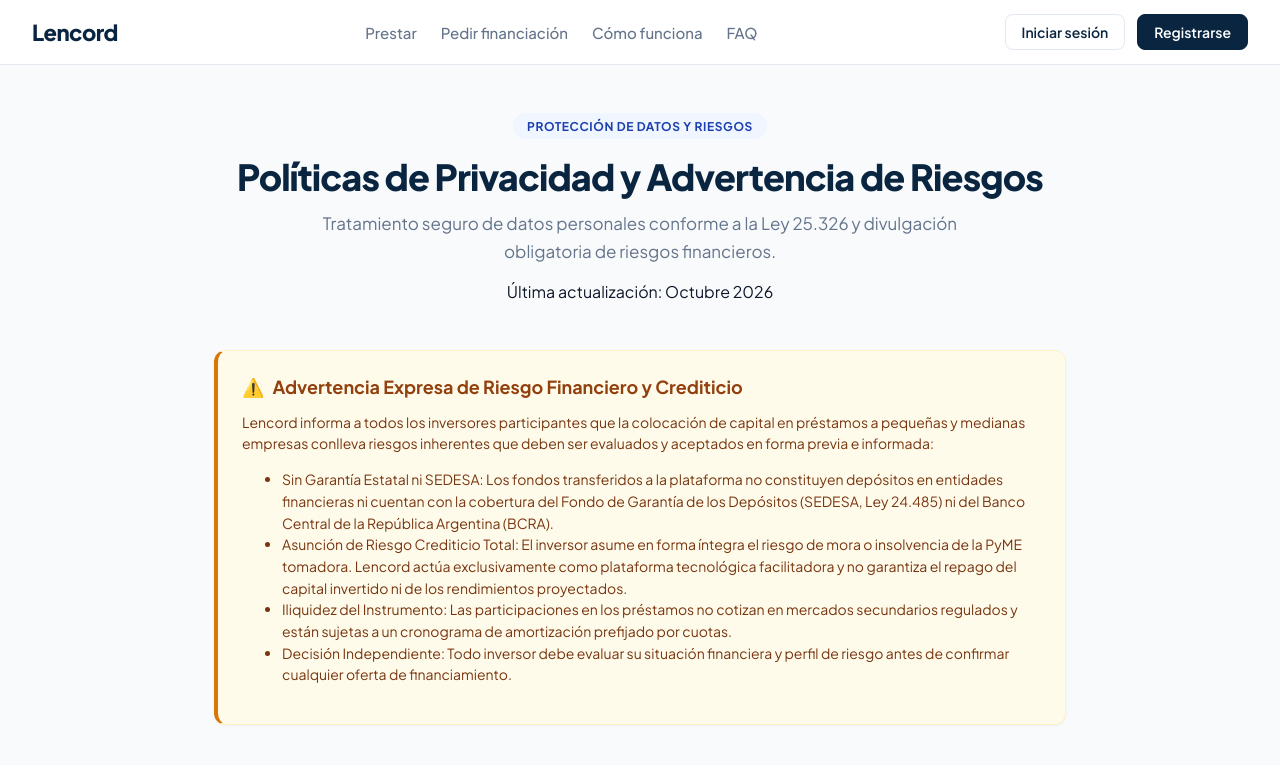
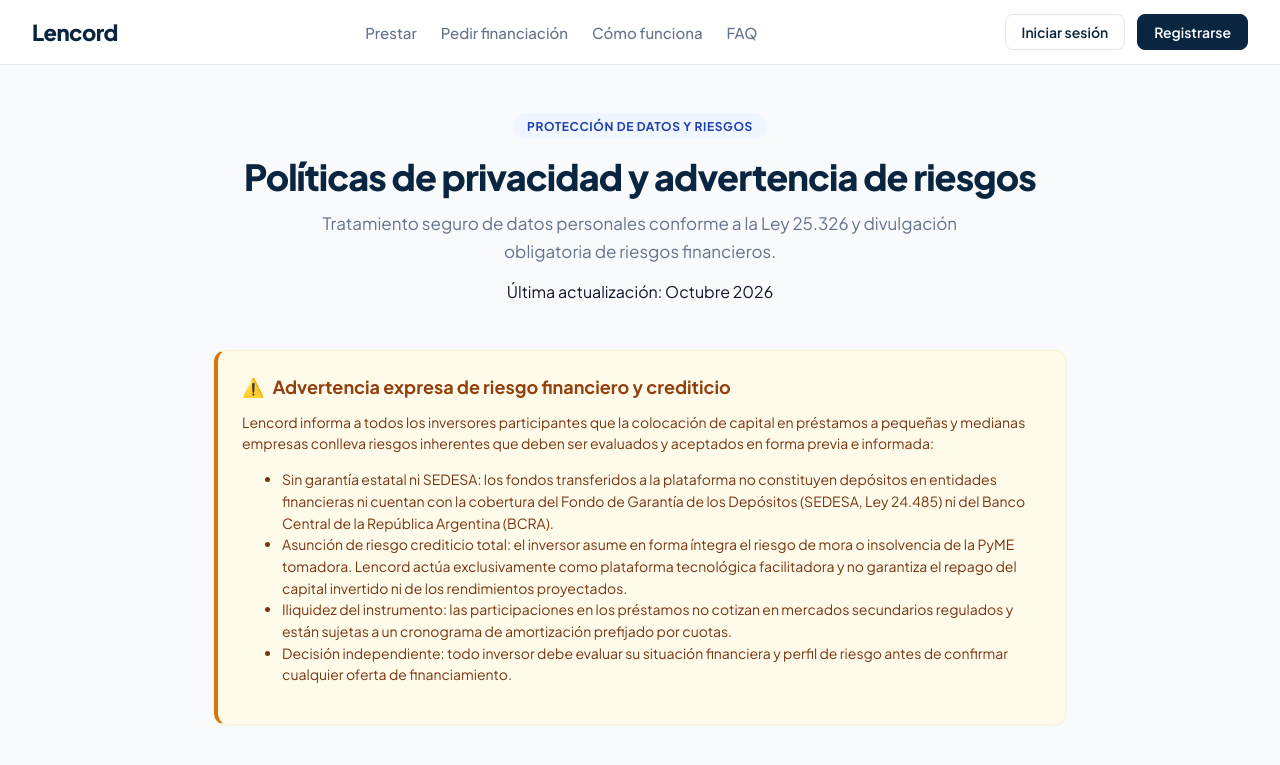
Before and after one commit to rfhfmnn/lencord, a Next.js app: page /privacidad in a window 1280 px wide. Shown: the top 765 px of the page. Built offline with nearby package versions, Linux system fonts and the light colour scheme; no server answers.

Commit message:
feat: add privacy, terms, FAQ, and loan application pages

```diff
--- a/app/faq/page.tsx
+++ b/app/faq/page.tsx
@@ -5,7 +5,7 @@ import { Footer } from '@/components/layout/Footer';
 import { FaqView } from '@/components/faq';
 
 export const metadata: Metadata = {
-  title: 'Preguntas Frecuentes | Lencord',
+  title: 'Preguntas frecuentes',
   description:
     'Resolvé tus dudas sobre financiamiento PyME e inversión colectiva en Lencord.',
 };
--- a/app/privacidad/page.tsx
+++ b/app/privacidad/page.tsx
@@ -5,7 +5,7 @@ import { Footer } from '@/components/layout/Footer';
 import { LegalDocumentView, type LegalDocumentSection } from '@/components/legal';
 
 export const metadata: Metadata = {
-  title: 'Políticas de Privacidad y Advertencia de Riesgos | Lencord',
+  title: 'Políticas de privacidad y advertencia de riesgos',
   description:
     'Políticas de privacidad, tratamiento de datos personales conforme a la Ley 25.326 y advertencia expresa de riesgos de Lencord.',
 };
@@ -60,7 +60,7 @@ const PRIVACY_SECTIONS: LegalDocumentSection[] = [
   },
   {
     id: 'derechos-arco',
-    title: '4. Ejercicio de Derechos ARCO (Acceso, Rectificación, Cancelación y Oposición)',
+    title: '4. Ejercicio de derechos ARCO (Acceso, Rectificación, Cancelación y Oposición)',
     content: (
       <>
         <p>
@@ -89,14 +89,14 @@ const PRIVACY_SECTIONS: LegalDocumentSection[] = [
 ];
 
 const RISK_WARNING = {
-  title: 'Advertencia Expresa de Riesgo Financiero y Crediticio',
+  title: 'Advertencia expresa de riesgo financiero y crediticio',
   description:
     'Lencord informa a todos los inversores participantes que la colocación de capital en préstamos a pequeñas y medianas empresas conlleva riesgos inherentes que deben ser evaluados y aceptados en forma previa e informada:',
   points: [
-    'Sin Garantía Estatal ni SEDESA: Los fondos transferidos a la plataforma no constituyen depósitos en entidades financieras ni cuentan con la cobertura del Fondo de Garantía de los Depósitos (SEDESA, Ley 24.485) ni del Banco Central de la República Argentina (BCRA).',
-    'Asunción de Riesgo Crediticio Total: El inversor asume en forma íntegra el riesgo de mora o insolvencia de la PyME tomadora. Lencord actúa exclusivamente como plataforma tecnológica facilitadora y no garantiza el repago del capital invertido ni de los rendimientos proyectados.',
-    'Iliquidez del Instrumento: Las participaciones en los préstamos no cotizan en mercados secundarios regulados y están sujetas a un cronograma de amortización prefijado por cuotas.',
-    'Decisión Independiente: Todo inversor debe evaluar su situación financiera y perfil de riesgo antes de confirmar cualquier oferta de financiamiento.',
+    'Sin garantía estatal ni SEDESA: los fondos transferidos a la plataforma no constituyen depósitos en entidades financieras ni cuentan con la cobertura del Fondo de Garantía de los Depósitos (SEDESA, Ley 24.485) ni del Banco Central de la República Argentina (BCRA).',
+    'Asunción de riesgo crediticio total: el inversor asume en forma íntegra el riesgo de mora o insolvencia de la PyME tomadora. Lencord actúa exclusivamente como plataforma tecnológica facilitadora y no garantiza el repago del capital invertido ni de los rendimientos proyectados.',
+    'Iliquidez del instrumento: las participaciones en los préstamos no cotizan en mercados secundarios regulados y están sujetas a un cronograma de amortización prefijado por cuotas.',
+    'Decisión independiente: todo inversor debe evaluar su situación financiera y perfil de riesgo antes de confirmar cualquier oferta de financiamiento.',
   ],
 };
 
@@ -106,8 +106,8 @@ export default function PrivacidadPage() {
       <Header />
       <main id="main-content">
         <LegalDocumentView
-          badge="Protección de Datos y Riesgos"
-          title="Políticas de Privacidad y Advertencia de Riesgos"
+          badge="Protección de datos y riesgos"
+          title="Políticas de privacidad y advertencia de riesgos"
           subtitle="Tratamiento seguro de datos personales conforme a la Ley 25.326 y divulgación obligatoria de riesgos financieros."
           lastUpdated="Octubre 2026"
           sections={PRIVACY_SECTIONS}
--- a/app/solicitar/confirmacion/page.tsx
+++ b/app/solicitar/confirmacion/page.tsx
@@ -9,7 +9,7 @@ import styles from '@/components/solicitar/solicitar.module.css';
 
 export const metadata: Metadata = {
   title: 'Solicitud confirmada',
-  description: 'Confirmación de solicitud de crédito recibida y en proceso de revisión.',
+  description: 'Confirmación de solicitud de préstamo recibida y en proceso de revisión.',
 };
 
 export default async function ConfirmacionPage({
--- a/app/solicitar/page.tsx
+++ b/app/solicitar/page.tsx
@@ -7,7 +7,7 @@ import { LoanWizard } from '@/components/solicitar';
 export const metadata: Metadata = {
   title: 'Solicitar financiamiento',
   description:
-    'Formulario de solicitud de crédito online en Lencord. Financiamiento colectivo con condiciones a tu medida.',
+    'Solicitud de préstamo online en Lencord.',
 };
 
 export default function SolicitarPage() {
--- a/app/terminos/page.tsx
+++ b/app/terminos/page.tsx
@@ -5,7 +5,7 @@ import { Footer } from '@/components/layout/Footer';
 import { LegalDocumentView } from '@/components/legal';
 
 export const metadata: Metadata = {
-  title: 'Términos y Condiciones | Lencord',
+  title: 'Términos y condiciones',
   description:
     'Términos y condiciones generales de uso de la plataforma Lencord para PyMEs e inversores conforme a la legislación de la República Argentina.',
 };
```
